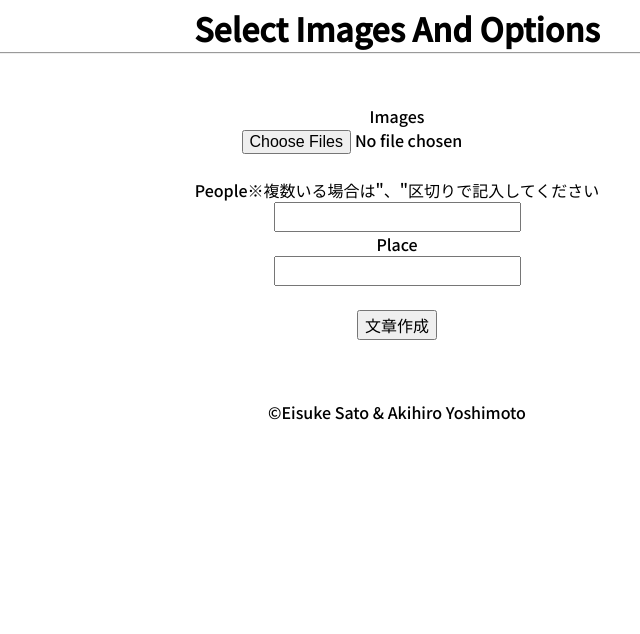
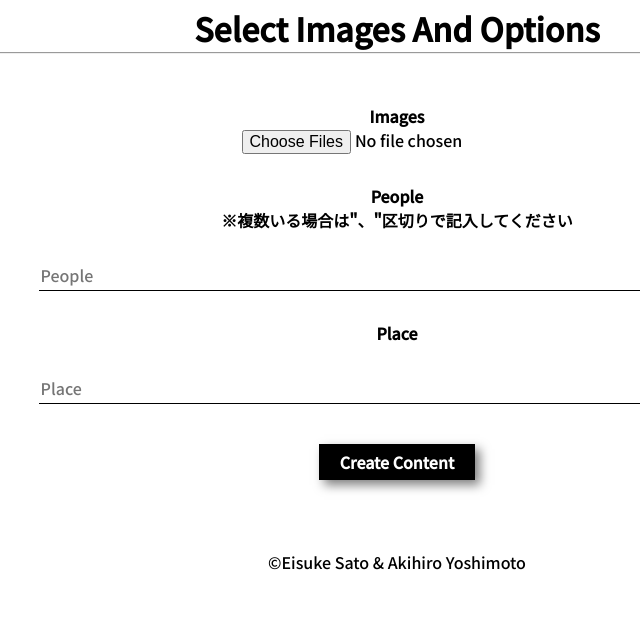
Before and after one commit to Hhelibebcnofne/Copy_of_hackathon, a Flask app: page / in a window 1280 px wide. Shown: the part 846-1480 px from the top of the page, without its empty margins (243-883 px from the left). Before the commit the page ends 1266 px from the top, so only its background shows below. Run offline with Flask 3, Linux system fonts and the light colour scheme; some web fonts are replaced.

Commit message:
form部分の変更

```diff
--- a/static/css/pages/_home.scss
+++ b/static/css/pages/_home.scss
@@ -105,7 +105,56 @@ a {
     margin-top: 50px;
     // background-color: red;
   }
+
+  label {
+    font-weight: 600;
+    display: block;
+  }
+
+  // input {
+  //   margin-bottom: 30px;
+  // }
 }
+
+.cp_iptxt {
+	position: relative;
+  text-align: center;
+	width: 70%;
+	margin: 40px 3%;
+  margin: 0 auto;
+  margin-bottom: 30px;
+}
+.cp_iptxt input[type='text'] {
+	// box-sizing: border-box;
+	width: 100%;
+	border: 0;
+  margin-top: 30px;
+  // margin-bottom: 30px;
+}
+.cp_iptxt input[type='text']:focus {
+	outline: none;
+}
+.cp_iptxt input[type='text']:focus::after {
+	outline: none;
+}
+.cp_iptxt i {
+	position: absolute;
+	top: 0;
+	left: 0;
+	padding: 9px 5px;
+	transition: 0.3s;
+	color: #aaaaaa;
+}
+.cp_iptxt::after {
+	display: block;
+	width: 100%;
+	height: 4px;
+	margin-top: -1px;
+	content: '';
+	border-width: 0 0 1px 0;
+	border-style: solid;
+}
+
 
 .result {
   width: 70%;
@@ -135,7 +184,7 @@ a {
 
 .service {
   @extend .content-width;
-  @extend .mb-lg;
+  // @extend .mb-lg;
 
   &__inner {
     position: relative;
@@ -189,11 +238,11 @@ a {
       flex-basis: 47%;
     }
 
-    &.inview {
-      & .service__title::before {
-        @include animation($name: scaleX, $duration: 0.3s, $delay: 1.5s);
-      }
-    }
+    // &.inview {
+    //   & .service__title::before {
+    //     @include animation($name: scaleX, $duration: 0.3s, $delay: 1.5s);
+    //   }
+    // }
   }
 
   &__title {
@@ -207,8 +256,8 @@ a {
       width: 100px;
       top: 50%;
       left: -120px;
-      background: $cBlack;
-      transform: scaleX(0);
+      // background: $cBlack;
+      // transform: scaleX(0);
       transform-origin: right;
 
       @include mq(lg) {
@@ -224,14 +273,14 @@ a {
   }
 }
 
-@keyframes scaleX {
-  0% {
-    transform: scaleX(0);
-  }
-  100% {
-    transform: scaleX(1);
-  }
-}
+// @keyframes scaleX {
+//   0% {
+//     transform: scaleX(0);
+//   }
+//   100% {
+//     transform: scaleX(1);
+//   }
+// }
 
 .footer {
   padding: 60px 0;
--- a/static/css/style.css
+++ b/static/css/style.css
@@ -333,11 +333,11 @@ img {
   margin-bottom: 16px !important;
 }
 
-.mb-lg, .service {
+.mb-lg {
   margin-bottom: 80px !important;
 }
 @media screen and (min-width: 960px) {
-  .mb-lg, .service {
+  .mb-lg {
     margin-bottom: 150px !important;
   }
 }
@@ -506,6 +506,52 @@ a {
 .form_select .options {
   margin-top: 50px;
 }
+.form_select label {
+  font-weight: 600;
+  display: block;
+}
+
+.cp_iptxt {
+  position: relative;
+  text-align: center;
+  width: 70%;
+  margin: 40px 3%;
+  margin: 0 auto;
+  margin-bottom: 30px;
+}
+
+.cp_iptxt input[type=text] {
+  width: 100%;
+  border: 0;
+  margin-top: 30px;
+}
+
+.cp_iptxt input[type=text]:focus {
+  outline: none;
+}
+
+.cp_iptxt input[type=text]:focus::after {
+  outline: none;
+}
+
+.cp_iptxt i {
+  position: absolute;
+  top: 0;
+  left: 0;
+  padding: 9px 5px;
+  transition: 0.3s;
+  color: #aaaaaa;
+}
+
+.cp_iptxt::after {
+  display: block;
+  width: 100%;
+  height: 4px;
+  margin-top: -1px;
+  content: "";
+  border-width: 0 0 1px 0;
+  border-style: solid;
+}
 
 .result {
   width: 70%;
@@ -574,15 +620,6 @@ a {
     flex-basis: 47%;
   }
 }
-.service__texts.inview .service__title::before {
-  animation-name: scaleX;
-  animation-duration: 0.3s;
-  animation-timing-function: ease;
-  animation-delay: 1.5s;
-  animation-iteration-count: 1;
-  animation-direction: normal;
-  animation-fill-mode: forwards;
-}
 .service__title {
   position: relative;
 }
@@ -594,8 +631,6 @@ a {
   width: 100px;
   top: 50%;
   left: -120px;
-  background: black;
-  transform: scaleX(0);
   transform-origin: right;
 }
 @media screen and (min-width: 960px) {
@@ -609,14 +644,6 @@ a {
   }
 }
 
-@keyframes scaleX {
-  0% {
-    transform: scaleX(0);
-  }
-  100% {
-    transform: scaleX(1);
-  }
-}
 .footer {
   padding: 60px 0;
   text-align: center;
--- a/templates/index.html
+++ b/templates/index.html
@@ -7,11 +7,11 @@
             <div class="swiper-wrapper">
                 <div class="swiper-slide">
                     <div class="hero__title">Want To Post More?</div>
-                    <img src="static/img/insta.jpg" alt="" />
+                    <img src="static/img/insta.jpg" alt="" loading="lazy"/>
                 </div>
                 <div class="swiper-slide">
                     <div class="hero__title">Want Herarts?</div>
-                    <img src="static/img/heart.jpg" alt="" />
+                    <img src="static/img/heart.jpg" alt="" loading="lazy"/>
                 </div>
                 <div class="swiper-slide">
                     <div class="hero__title">Zero? Are You Kidding?</div>
@@ -44,14 +44,20 @@
             <h1>{{error}}</h1>
 
             <form action="/test" method="POST" enctype="multipart/form-data">
-                <label>Images</label><br>
-                <input type="file" name="images" required multiple="multiple"><br><br>
-                <label>People※複数いる場合は"、"区切りで記入してください</label><br>
-                <input type="text" name="people"><br>
-                <label>Place</label><br>
-                <input type="text" name="place"><br><br>
-                <input type="submit" value="文章作成">
+                <label>Images</label>
+                <input type="file" name="images" required multiple="multiple" style="margin-bottom: 30px;">
+                <div class="cp_iptxt">
+                    <label>People<br>※複数いる場合は"、"区切りで記入してください</label>
+                    <input type="text" placeholder="People">
+                </div>
+                <div class="cp_iptxt">
+                    <label>Place</label>
+                    <input type="text" placeholder="Place">
+                </div>
+                <input type="submit" value="Create Content" class="btn filled">
             </form>
+
+
         </div>
     </div>
 </div>
```
Also changed, not shown: 1 other file.
